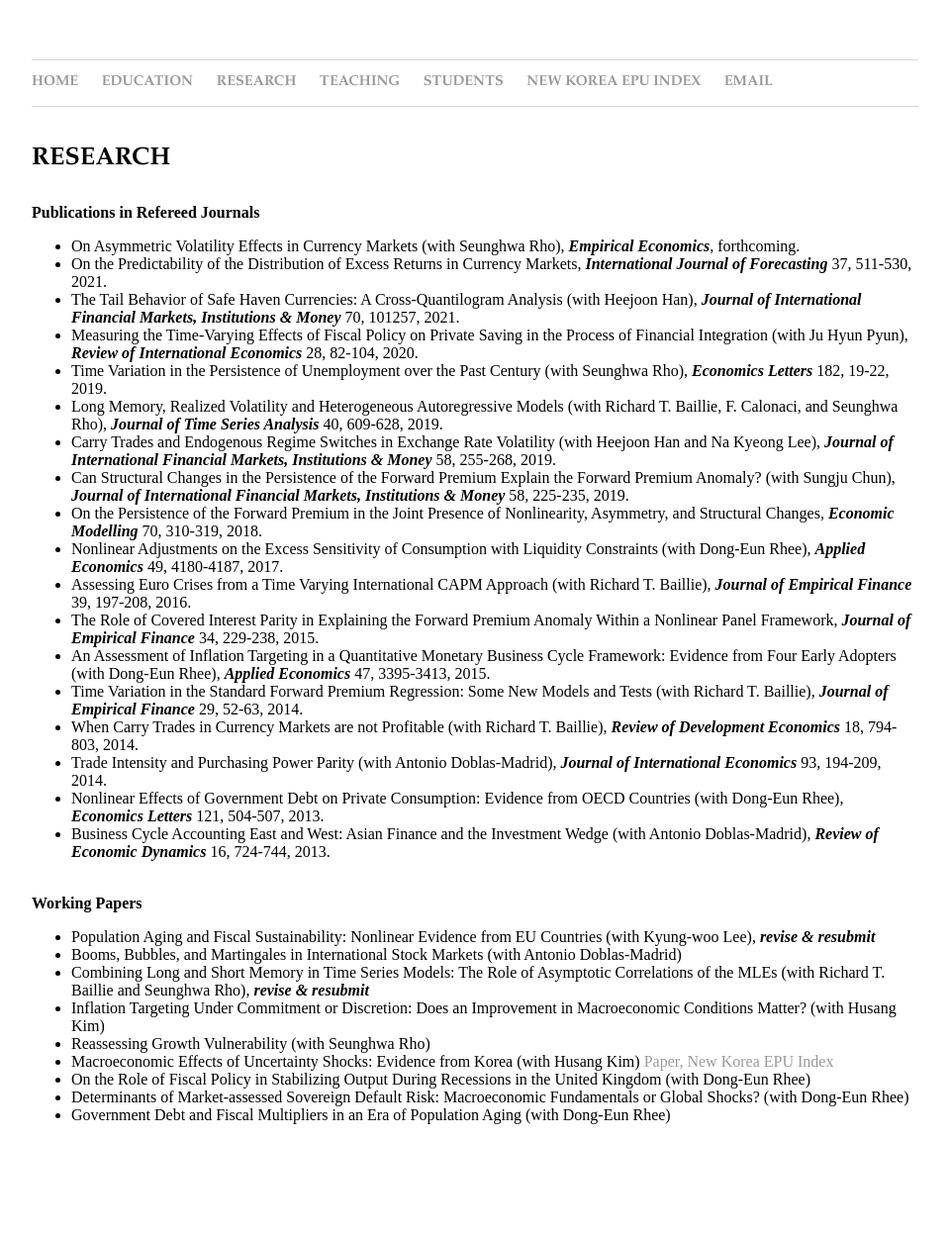
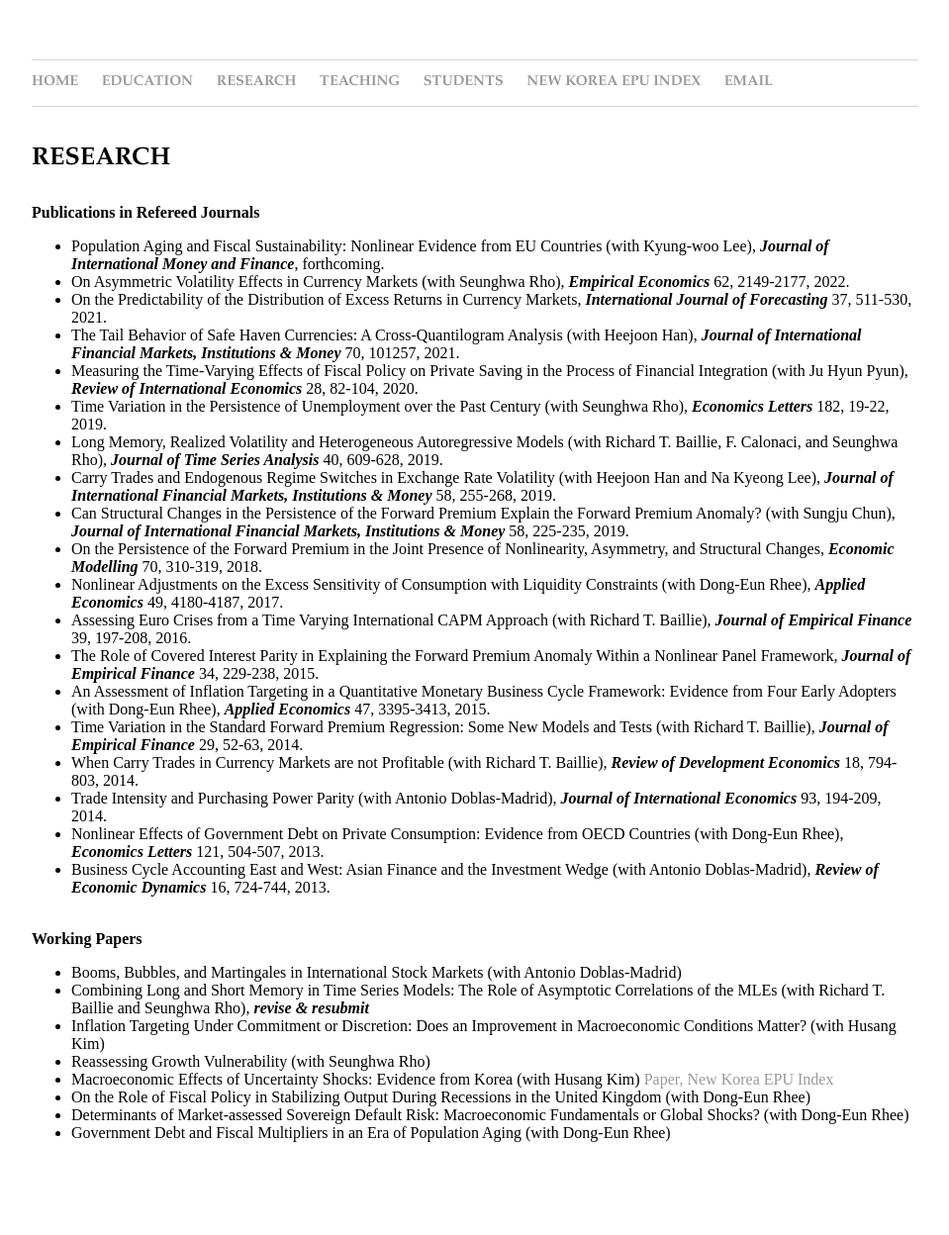
Before and after one commit to dooyeoncho/dooyeoncho.github.io, a Jekyll site: the page built from pages/research.html, in a window 1280 px wide. Shown: the whole page at 99% size, without its empty margins (160-1119 px from the left). Built offline with Jekyll 4.4.1, drawn with Linux system fonts in a browser that asks for light colours.

Commit message:
Update research.html

```diff
--- a/pages/research.html
+++ b/pages/research.html
@@ -14,7 +14,8 @@ title: Dooyeon Cho - Research
 
 <div><b>Publications in Refereed Journals</b>
 		<ul>
-			<li>On Asymmetric Volatility Effects in Currency Markets (with Seunghwa Rho), <em property="italic"><b>Empirical Economics</b></em>, forthcoming.</li>
+			<li>Population Aging and Fiscal Sustainability: Nonlinear Evidence from EU Countries (with Kyung-woo Lee), <em property="italic"><b>Journal of International Money and Finance</b></em>, forthcoming.</li>
+			<li>On Asymmetric Volatility Effects in Currency Markets (with Seunghwa Rho), <em property="italic"><b>Empirical Economics</b></em> 62, 2149-2177, 2022.</li>
 	        	<li>On the Predictability of the Distribution of Excess Returns in Currency Markets, <em property="italic"><b>International Journal of Forecasting</b></em> 37, 511-530, 2021.</li>
 			<li>The Tail Behavior of Safe Haven Currencies: A Cross-Quantilogram Analysis (with Heejoon Han)</b></em>, <em property="italic"><b>Journal of International Financial Markets, Institutions & Money</b></em> 70, 101257, 2021.</li>
                 	<li>Measuring the Time-Varying Effects of Fiscal Policy on Private Saving in the Process of Financial Integration (with Ju Hyun Pyun), <em property="italic"><b>Review of International Economics</b></em> 28, 82-104, 2020.</li>
@@ -37,7 +38,6 @@ title: Dooyeon Cho - Research
 
 <div> <b>Working Papers</b>
 	<ul>
-		<li>Population Aging and Fiscal Sustainability: Nonlinear Evidence from EU Countries (with Kyung-woo Lee), <em property="italic"><b>revise & resubmit</b></em></li>
 		<li>Booms, Bubbles, and Martingales in International Stock Markets (with Antonio Doblas-Madrid)</li>
 	        <li>Combining Long and Short Memory in Time Series Models: The Role of Asymptotic Correlations of the MLEs (with Richard T. Baillie and Seunghwa Rho), <em property="italic"><b>revise & resubmit</b></em></li>
 		<li>Inflation Targeting Under Commitment or Discretion: Does an Improvement in Macroeconomic Conditions Matter? (with Husang Kim)</li>
```
